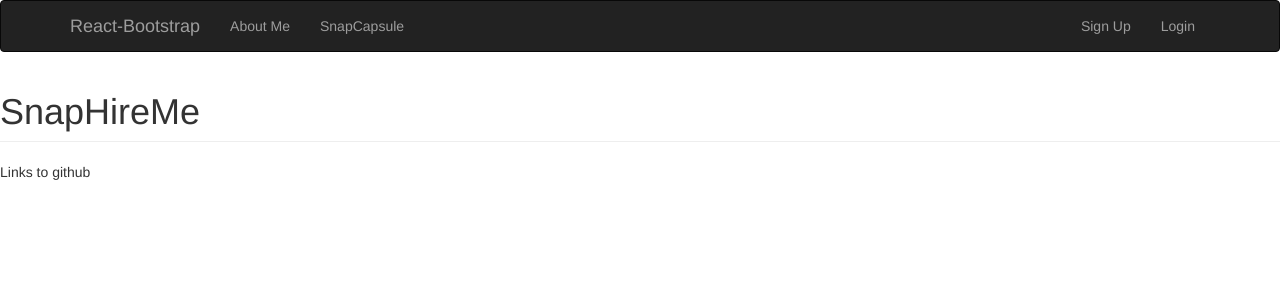
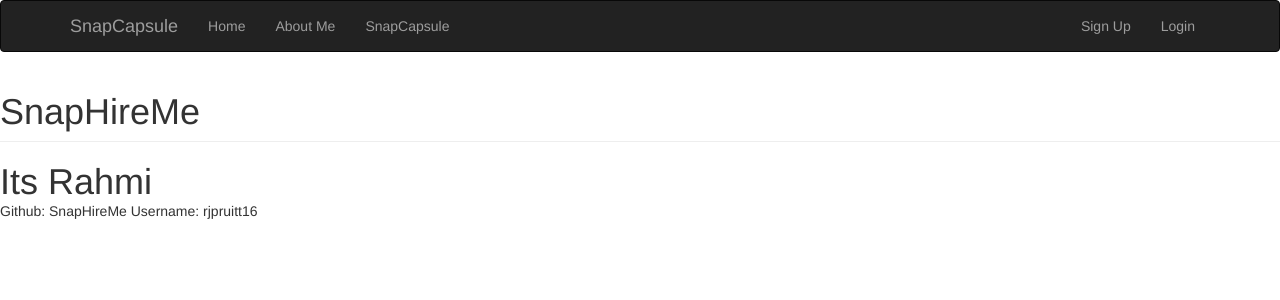
Before and after one commit to rjpruitt16/SnapHireMe, a React app in the folder frontend/: page /AboutMe in a window 1280 px wide. Shown: the top 300 px of the page. Built offline with nearby package versions, Linux system fonts and the light colour scheme.

Commit message:
Establish React Router 4 in the homepage
Using the react-router-dom BrowserHistory and Router, I created components to be rendered when the link changes in App.js. I also change NavItem to push Links to those routes. Sign up and Login will be setup in another commit.

```diff
--- a/frontend/package.json
+++ b/frontend/package.json
@@ -32,7 +32,6 @@
     "react-hot-loader": "^4.1.2",
     "react-imported-component": "^4.2.1",
     "react-prop-types": "^0.4.0",
-    "react-router": "^4.2.0",
     "react-router-dom": "^4.2.2",
     "semantic-ui-react": "^0.79.1",
     "style-loader": "^0.21.0",
--- a/frontend/src/App.js
+++ b/frontend/src/App.js
@@ -1,14 +1,29 @@
 import React from 'react';
-import Header from './pages/Header';
-import Navheader from './pages/Navheader';
-import Footer from './pages/Footer';
+
+import { Route, Switch } from 'react-router-dom'
+
+import AboutMe from './pages/AboutMe';
+import Home from './pages/Home';
+import SnapCapsule from './pages/SnapCapsule';
+
+import Footer from "./components/Layout/Footer";
+import Header from "./components/Layout/Header";
+import NavHeader from "./components/Layout/NavHeader";
+
 
 export default class App extends React.Component {
   render() {
     return (
       <div>
-        < Navheader />
+        < NavHeader />
         < Header />
+
+        <Switch>
+          <Route exact path="/" component={Home}></Route>
+          <Route path="/SnapCapsule" component={SnapCapsule}></Route>
+          <Route path="/AboutMe" component={AboutMe}></Route>
+        </Switch>
+
         < Footer />
       </div>
     );
--- a/frontend/src/components/Hello.js
+++ /dev/null
@@ -1,11 +0,0 @@
-import React from "react"
-
-export default class Hello extends React.Component {
-  render() {
-    return (
-      <div>
-        <h1> Its working! </h1>
-      </div>
-    );
-  }
-}
--- a/frontend/src/pages/Footer.js
+++ b/frontend/src/components/Layout/Footer.js
@@ -5,7 +5,11 @@
   render() {
     return (
       <footer className="bs-docs-footer">
-        Links to github
+        <div className="row">
+          <div className="col-lg-12">
+            <p> Github: SnapHireMe Username: rjpruitt16 </p>
+          </div>
+        </div>
       </footer>
     );
   }
--- a/frontend/src/pages/Navheader.js
+++ b/frontend/src/components/Layout/NavHeader.js
@@ -1,25 +1,23 @@
 import React from "react";
 import { Navbar, Nav, NavItem } from "react-bootstrap";
+import { Link } from "react-router-dom";
 
-export default class Navheader extends React.Component {
+export default class NavHeader extends React.Component {
   render() {
     return (
       <Navbar inverse collapseOnSelect>
         <Navbar.Header>
           <Navbar.Brand>
-            <a href="#brand">React-Bootstrap</a>
+            <a href="#brand">SnapCapsule</a>
           </Navbar.Brand>
           <Navbar.Toggle />
         </Navbar.Header>
       <Navbar.Collapse>
 
       <Nav>
-        <NavItem eventKey={1} href="#">
-          About Me
-        </NavItem>
-        <NavItem eventKey={2} href="#">
-          SnapCapsule
-         </NavItem>
+        <NavItem eventKey={0} componentClass={Link} to="/">Home</NavItem>
+        <NavItem eventKey={1} componentClass={Link} to="AboutMe">About Me</NavItem>
+        <NavItem eventKey={2} componentClass={Link} to="SnapCapsule">SnapCapsule</NavItem>
       </Nav>
 
       <Nav pullRight>
--- a/frontend/src/index.js
+++ b/frontend/src/index.js
@@ -1,9 +1,12 @@
 
 import React from 'react';
 import ReactDOM from 'react-dom';
-import Hello from './components/Hello';
+import { BrowserRouter, Route, Switch } from 'react-router-dom';
+
 import App from './App';
 
 const root = document.getElementById('root');
 
-ReactDOM.render(< App />, root);
+ReactDOM.render(<BrowserRouter>
+                  <App/>
+                </BrowserRouter>, root);
--- /dev/null
+++ b/frontend/src/pages/AboutMe.js
@@ -0,0 +1,11 @@
+import React from "react";
+
+export default class AboutMe extends React.Component {
+  render() {
+    return (
+      <div>
+        <h1> Its Rahmi </h1>
+      </div>
+    );
+  }
+}
--- /dev/null
+++ b/frontend/src/pages/Home.js
@@ -0,0 +1,11 @@
+import React from "react";
+
+export default class Home extends React.Component {
+  render() {
+    return (
+      <div>
+        <h1> Welcome Home </h1>
+      </div>
+    );
+  }
+}
--- /dev/null
+++ b/frontend/src/pages/SnapCapsule.js
@@ -0,0 +1,11 @@
+import React from "react"
+
+export default class SnapCapsule extends React.Component {
+  render() {
+    return (
+      <div>
+        <h1> Here are the memories </h1>
+      </div>
+    );
+  }
+}
```
Also changed, not shown: frontend/src/components/Layout/Header.js (renamed from frontend/src/pages/Header.js).
